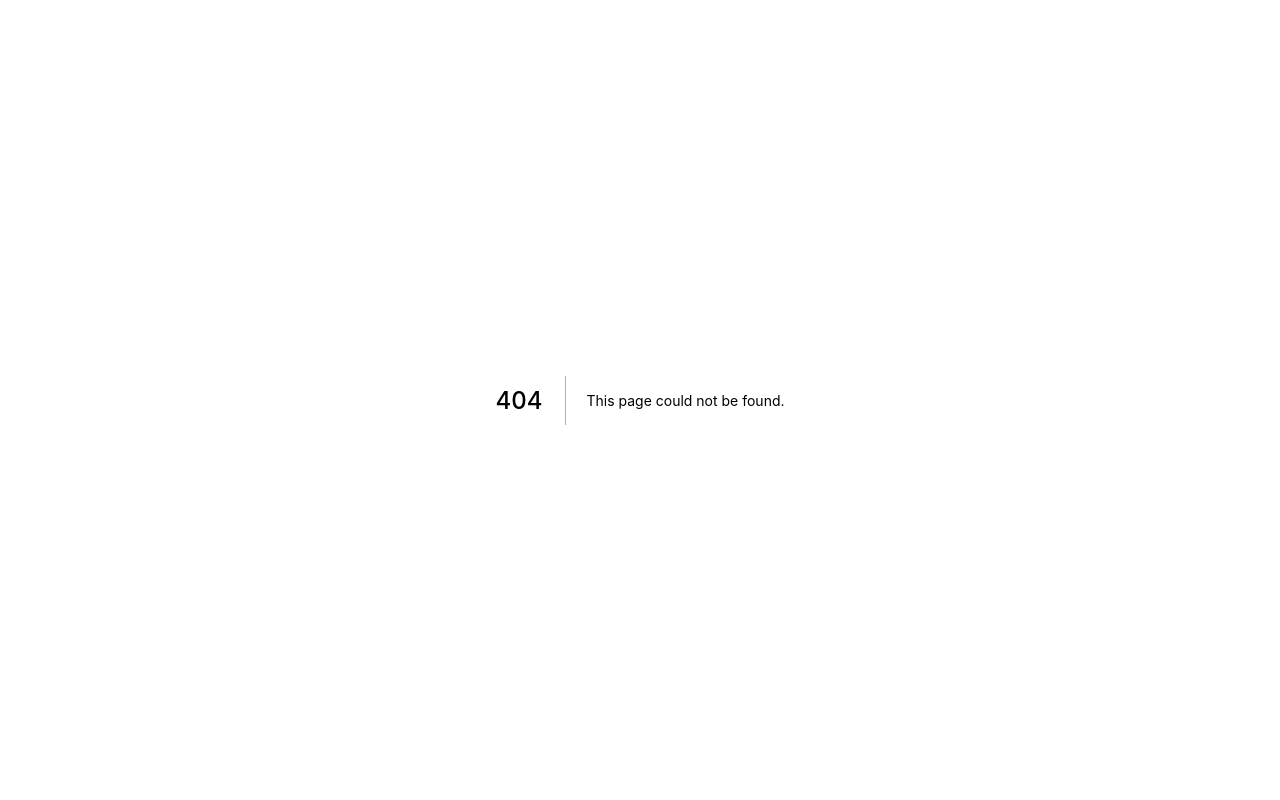
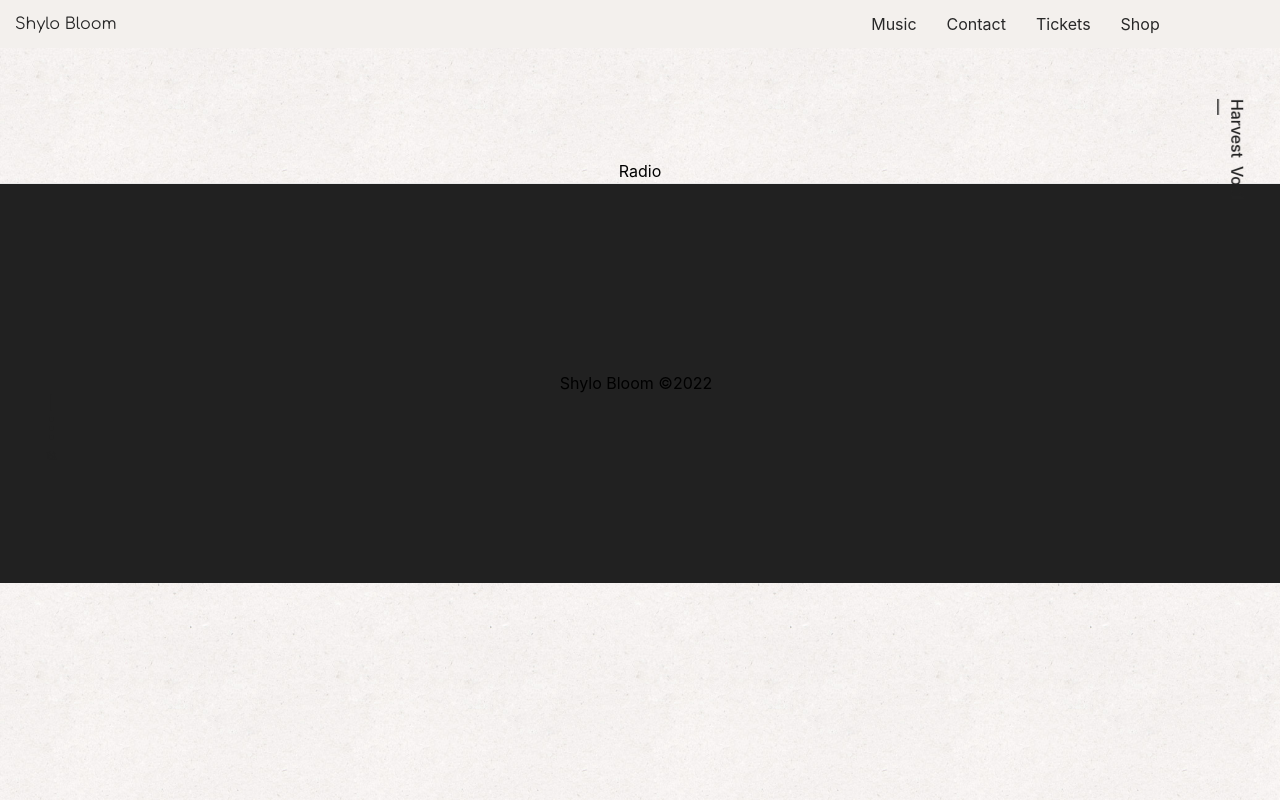
Before and after one commit to shylo-bloom/shylo-bloom.github.io, a Next.js app: page /contact in a window 1280 px wide. Before the commit this address had no page. Built offline with nearby package versions, Linux system fonts and the light colour scheme.

Commit message:
added some ui changed

```diff
--- /dev/null
+++ b/components/Contact.js
@@ -0,0 +1,46 @@
+import Head from "next/head";
+import Link from 'next/link';
+import { Title } from "./Title";
+import styles from "../styles/Home.module.css";
+import { useWindowSize } from "./useWindowSize";
+import { useEffect, useState } from "react";
+import { Radio } from "./Radio";
+import { NavLinks } from "./NavLinks";
+
+export default function Contact() {
+  const size = useWindowSize();
+
+  const [scroll, setScroll] = useState("");
+
+  const handleScroll = () => {
+    setScroll("scrolling");
+  };
+
+  useEffect(() => {
+      window.addEventListener("scroll", handleScroll);
+  }, [size, handleScroll]);
+
+  return (
+    <div className={styles.container}>
+      <nav
+        className={`menu ${scroll}`}
+      >
+        <Title></Title>
+        <NavLinks></NavLinks>
+        <div className="nav-version nav-version__about hide-on-mobile"><span>Harvest &nbsp;</span><span>Vol.1<span>—</span></span>
+      </div>
+      </nav>
+      <Head>
+        <title>Website</title>
+        <meta name="description" content="Website" />
+        <link rel="icon" href="/favicon.ico" />
+      </Head>
+      <main className="cd-main-content">
+
+        <Radio></Radio>
+
+      <div className="side-note hide-on-mobile"><span>ø &nbsp;</span><span>•••<span>&nbsp;—</span></span></div>
+      </main>
+    </div>
+  );
+}
--- /dev/null
+++ b/components/NavLinks.js
@@ -0,0 +1,20 @@
+import Link from "next/link";
+
+export const NavLinks = () => {
+  return (
+    <div className="links">
+      <p className="menu__link blue">
+        <Link href="/shop">Shop</Link>
+      </p>
+      <p className="menu__link green">
+        <Link href="/tickets">Tickets</Link>
+      </p>
+      <p className="menu__link yellow">
+        <Link href="/contact">Contact</Link>
+      </p>
+      <p className="menu__link red">
+        <Link href="/music">Music</Link>
+      </p>
+    </div>
+  );
+};
--- /dev/null
+++ b/components/Radio.js
@@ -0,0 +1,12 @@
+
+
+
+
+
+
+export const Radio = () => {
+
+    return (
+        <div>Radio</div>
+    )
+}
--- /dev/null
+++ b/pages/contact/index.js
@@ -0,0 +1,12 @@
+import styles from "../../styles/Home.module.css";
+import Contact from "../../components/Contact"
+import { Footer } from "../../components/Footer";
+
+export default function Main() {
+  return (
+    <div>
+      <Contact></Contact>
+      <Footer styles={styles}></Footer>
+    </div>
+  );
+}
--- a/styles/globals.css
+++ b/styles/globals.css
@@ -77,17 +77,17 @@ nav a {
   align-items: center;
 }
 
-.red:hover {
+nav p.red a:hover {
   color: #FF4136 !important;
 }
-.yellow:hover {
-  color: #FFDC00 !important;
+nav p.yellow a:hover {
+  color: #f8b60a !important;
 }
-.green:hover {
-  color: #3D9970 !important;
+nav p.green a:hover {
+  color: #8accb6 !important;
 }
-.blue:hover {
-  color:  hsl(200 100% 80%) !important;
+nav p.blue a:hover {
+  color:  #99ddff !important;
 }
 
 @media (min-width: 1025px) and (max-width: 1920px) {
@@ -313,6 +313,7 @@ Modal window
   background: url(../img/ink-separation.svg) no-repeat center center;
   margin: 0.2em auto 0;
 }
+
 .cd-modal p {
   line-height: 1.6;
   margin: 2em auto;
```
Also changed, not shown: components/Main.js (+2 -14 lines), components/Music.js (added, +46 -0 lines), components/Shop.js (added, +46 -0 lines), components/Tickets.js (added, +46 -0 lines), pages/music/index.js (added, +12 -0 lines), pages/shop/index.js (added, +12 -0 lines), pages/tickets/index.js (added, +12 -0 lines).
